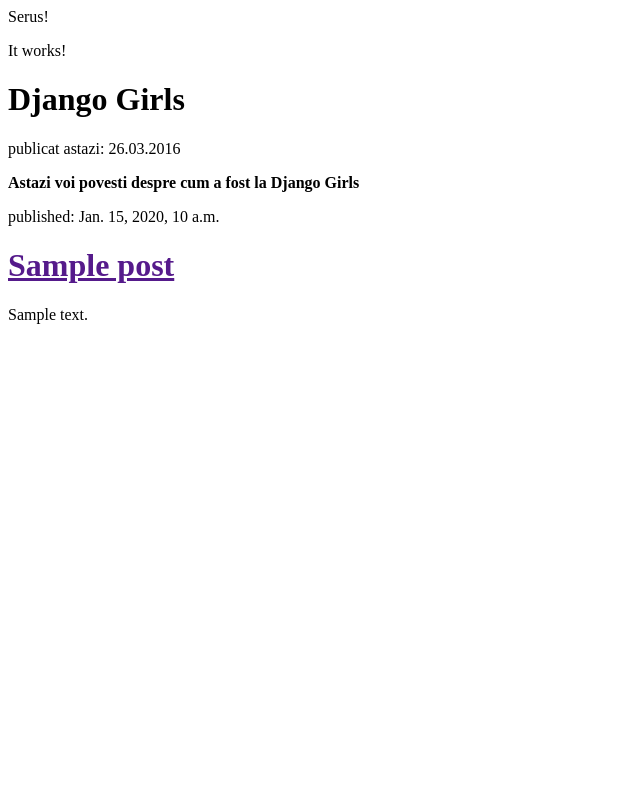
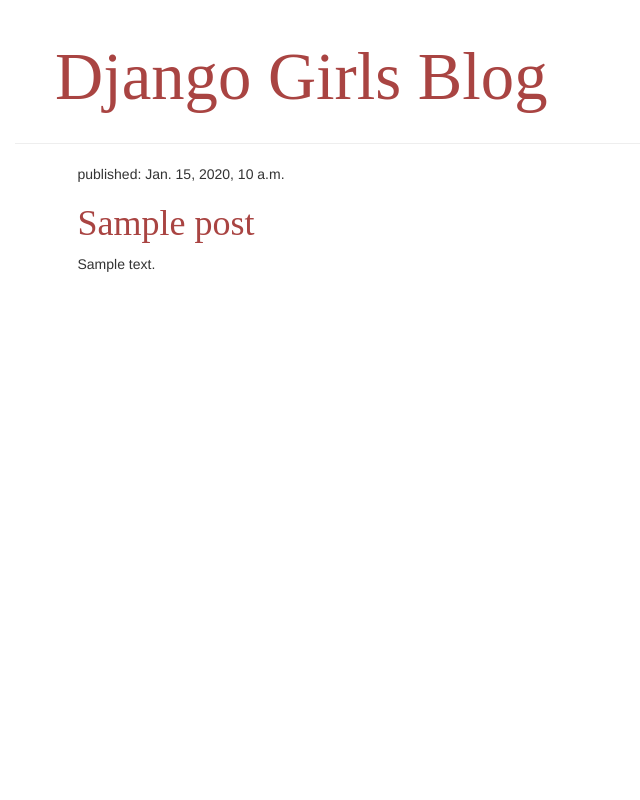
Before and after one commit to florinapauleti/First-Django-app, a Django app: template blog/templates/blog/post_list.html in a window 1280 px wide. Shown: the whole page, without its empty margins (0-640 px from the left). Run offline with Django 3.2, Linux system fonts and the light colour scheme; the template is opened without the code that fills it: values that come from a table or form of the project are taken from there, others are empty; tables that the repository leaves empty hold one stand-in row (values such as "Sample post"); some libraries are stand-ins or nearby versions.

Commit message:
ultima varianta care contine css

```diff
--- /dev/null
+++ b/blog/static/css/blog.css
@@ -0,0 +1,23 @@
+h1 {
+	color: #a94442;
+	font-family: 'Comic Sans';
+}
+h1 a {
+	color: #a94442;
+	font-family: 'Comic Sans';
+}
+h2 {
+	color: #a94442;
+	font-family: 'Comic Sans';
+}
+body {
+    padding-left: 15px;
+}
+.page-header{
+	margin-top: 0;
+	font-size: 36pt;
+    padding: 20px 20px 20px 40px;
+}
+.page-header h1{
+	font-size: 50pt;
+}
--- /dev/null
+++ b/blog/templates/blog/base.html
@@ -0,0 +1,24 @@
+{% load staticfiles %}
+<html>
+    <head>
+        <title>Pitic's blog</title>
+        <link rel="stylesheet" href="//maxcdn.bootstrapcdn.com/bootstrap/3.2.0/css/bootstrap.min.css">
+		<link rel="stylesheet" href="//maxcdn.bootstrapcdn.com/bootstrap/3.2.0/css/bootstrap-theme.min.css">
+		<link rel="stylesheet" href="{% static 'css/blog.css' %}">
+		<link href="http://fonts.googleapis.com/css?family=Lobster&subset=latin,latin-ext" rel="stylesheet" type="text/css">
+
+    </head>
+    <body>
+        <div class="page-header">
+        <h1><a href="/">Django Girls Blog</a></h1>
+    </div>
+    <div class="content container">
+        <div class="row">
+            <div class="col-md-8">
+            {% block content %}
+            {% endblock %}
+            </div>
+        </div>
+    </div>
+    </body>
+</html>
--- a/blog/templates/blog/post_list.html
+++ b/blog/templates/blog/post_list.html
@@ -1,17 +1,8 @@
-<html>
-    <head>
-        <title>Pitic's blog</title>
-    </head>
-    <body>
-        <p>Serus!</p>
-        <p>It works!</p>
-        <p><h1>Django Girls</h1></p>
-        <p>publicat astazi: 26.03.2016</p>
-        <p><strong>Astazi voi povesti despre cum a fost la Django Girls</strong></p>
+{% extends 'blog/base.html' %}
+{% block content %}
         {% for post in posts %}
     		<p>published: {{ post.published_date }}</p>
-        	<h1><a href="">{{ post.title }}</a></h1>
+        	<h1><a href="{% url 'post_detail' pk=post.pk %}">{{ post.title }}</a></h1>
         	<p>{{ post.text|linebreaks }}</p>
 		{% endfor %}
-    </body>
-</html>
+{% endblock %}
--- a/blog/urls.py
+++ b/blog/urls.py
@@ -4,4 +4,5 @@ from blog import views
 
 urlpatterns = [
     url(r'^$', views.post_list, name='post_list'),
+    url(r'^post/(?P<pk>\d+)/$', views.post_detail, name='post_detail'),
 ]
--- a/blog/views.py
+++ b/blog/views.py
@@ -1,4 +1,4 @@
-from django.shortcuts import render
+from django.shortcuts import render, get_object_or_404
 
 from django.utils import timezone
 
@@ -8,3 +8,6 @@ from .models import Post
 def post_list(request):
 	posts = Post.objects.filter(published_date__lte=timezone.now()).order_by('published_date')
 	return render(request, 'blog/post_list.html', {'posts': posts})
+def post_detail(request, pk):
+    post = get_object_or_404(Post, pk=pk)
+    return render(request, 'blog/post_detail.html', {'post': post})
```
Also changed, not shown: blog/templates/blog/post_detail.html (added, +13 -0 lines).
